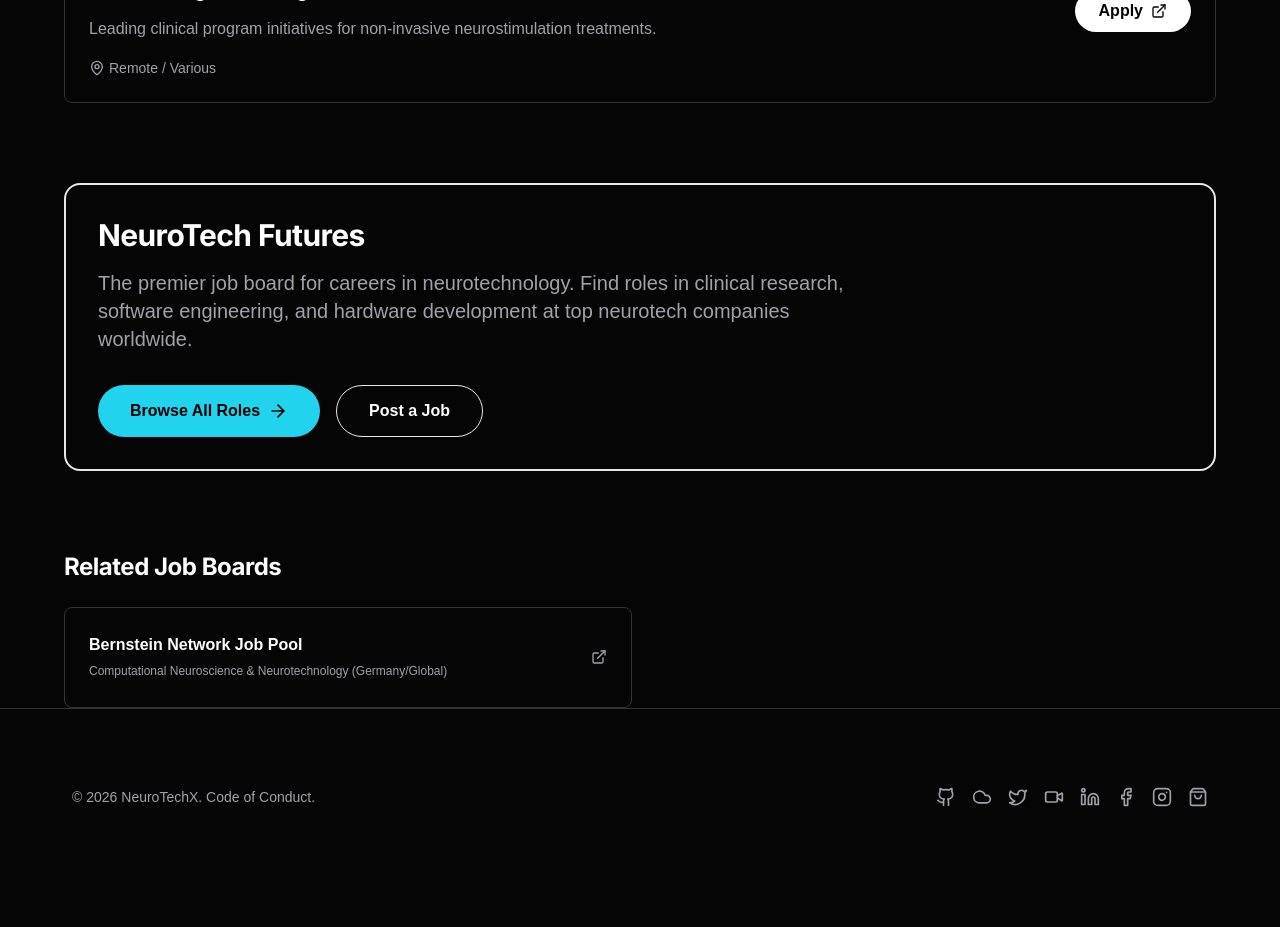
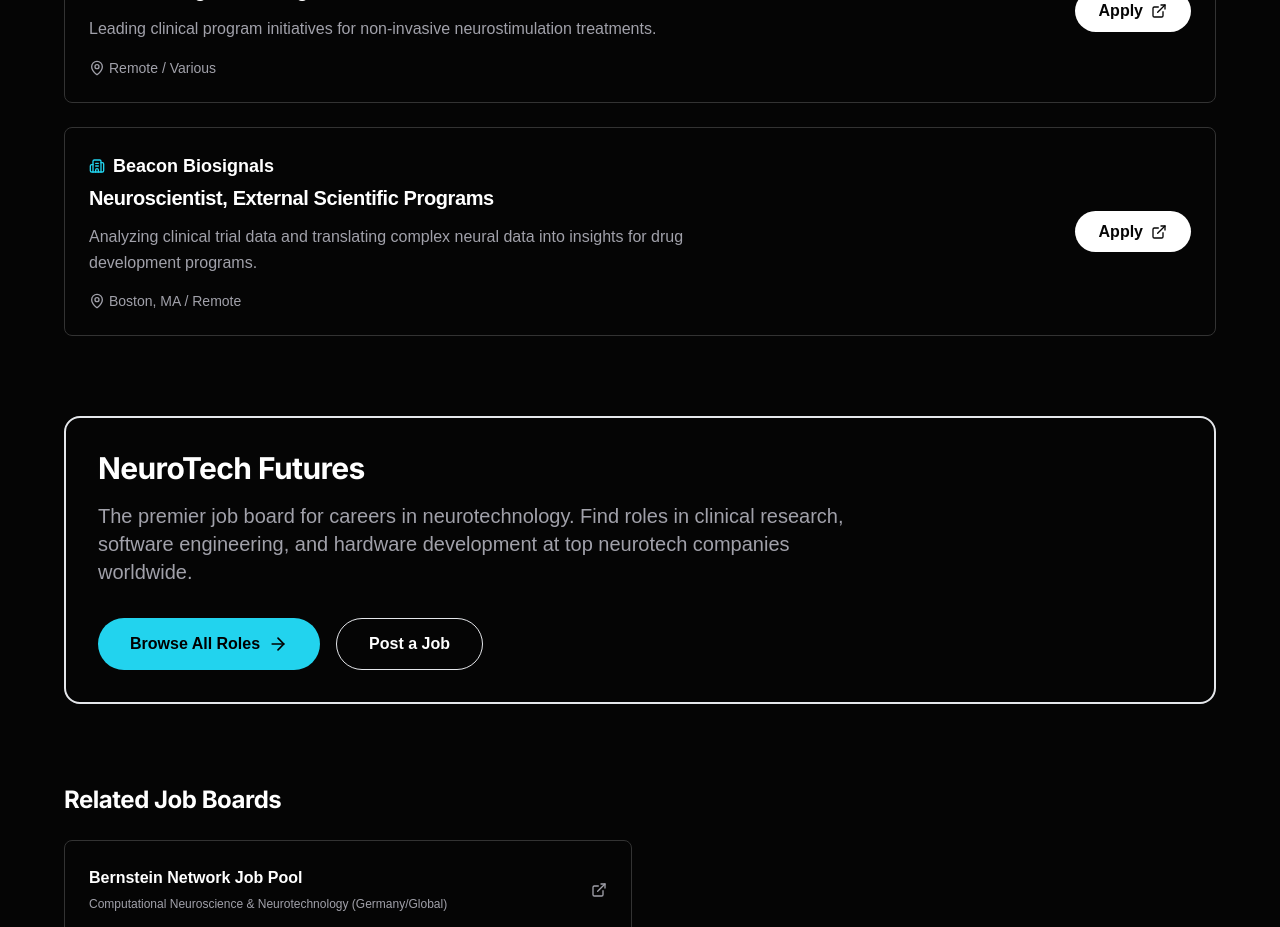
Before and after one commit to webntx/neurotechx-website, a Next.js app: page /jobs in a window 1280 px wide. Shown: the part 3200-4127 px from the top of the page. Before the commit the page ends 4085 px from the top, so only its background shows below. Built offline with nearby package versions, Linux system fonts and the light colour scheme; a web font is replaced by a local one.

Commit message:
feat: add Beacon Biosignals Neuroscientist role to Jobs page

```diff
--- a/src/app/jobs/page.tsx
+++ b/src/app/jobs/page.tsx
@@ -93,6 +93,13 @@
         location: 'Remote / Various',
         description: 'Leading clinical program initiatives for non-invasive neurostimulation treatments.',
         link: 'https://www.brainsway.com/about-brainsway/careers/'
+    },
+    {
+        company: 'Beacon Biosignals',
+        role: 'Neuroscientist, External Scientific Programs',
+        location: 'Boston, MA / Remote',
+        description: 'Analyzing clinical trial data and translating complex neural data into insights for drug development programs.',
+        link: 'https://job-boards.greenhouse.io/beaconbiosignals/jobs/4110972009'
     }
 ];
 
```
